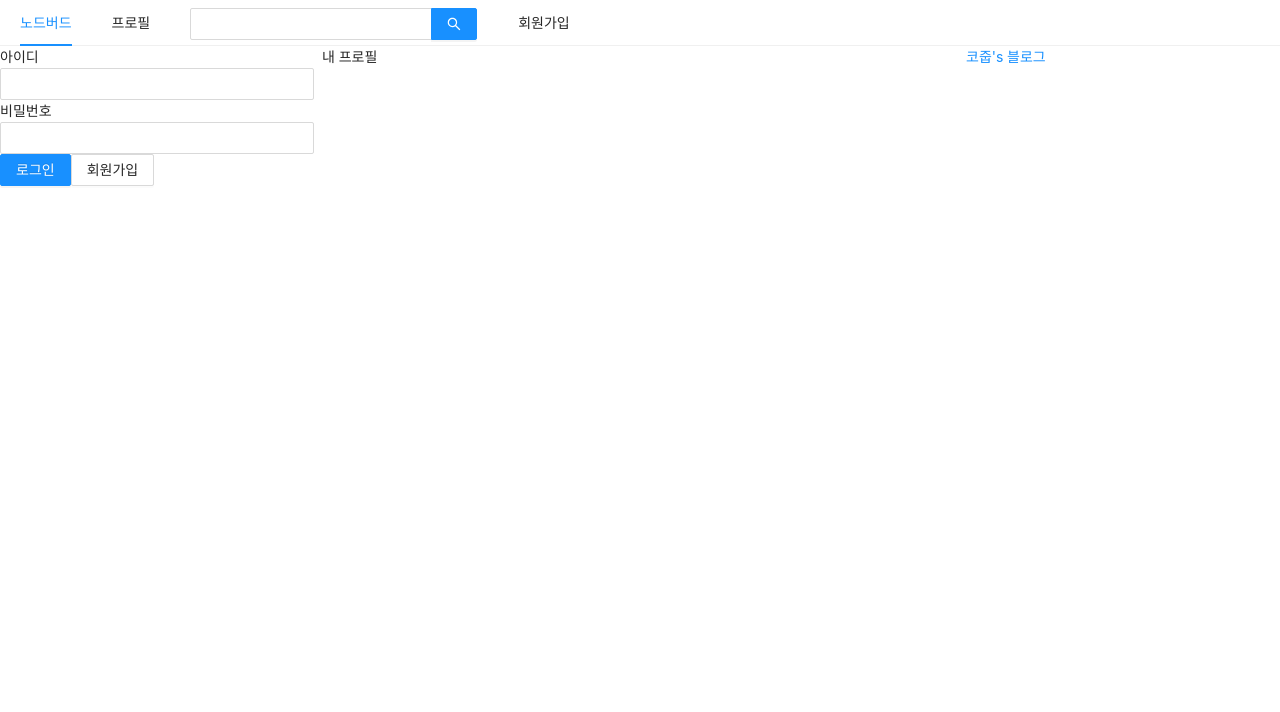
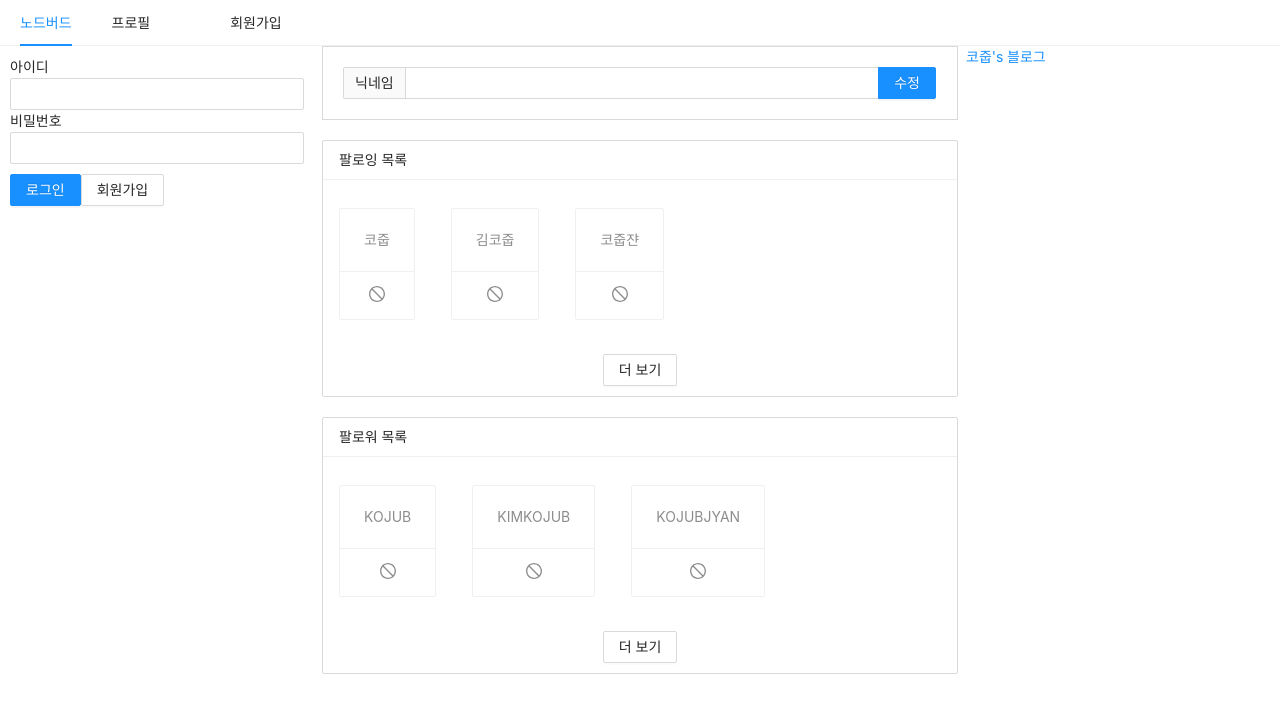
Before and after one commit to jihan-chillin/React-Lecture, a Next.js app in the folder prepare/front/: page /profile in a window 1280 px wide. Shown: the top 712 px of the page. Built offline with nearby package versions, Linux system fonts and the light colour scheme.

Commit message:
프로필UI 구현중

```diff
--- a/prepare/front/components/AppLayout.js
+++ b/prepare/front/components/AppLayout.js
@@ -2,12 +2,18 @@
 import Link from 'next/link';
 import PropTypes from 'prop-types';
 import {Menu, Input, Row, Col} from 'antd'
+import styled from 'styled-components'
 
 import LoginForm from '../components/LoginForm'
 import UserProfile from '../components/UserProfile'
 
+const searchInput = styled(Input.Search)`
+  vertical-align : middle
+`
+
 const AppLayout = ({ children }) => {
   const [isLoggedIn, setIsloggedIn] = useState(false)
+
   return (
     <div>
       <Menu mode = "horizontal">
@@ -18,7 +24,7 @@
           <Link href="/profile"><a>프로필</a></Link>
         </Menu.Item>
         <Menu.Item>
-          <Input.Search enterButton style={{verticalAlign : 'middle'}}/>
+          <searchInput enterButton />
         </Menu.Item>
         <Menu.Item>
           <Link href="/signup"><a>회원가입</a></Link>
@@ -27,10 +33,10 @@
 
       <Row gutter={8}>
         <Col xs={24} md={6}>
-          {isLoggedIn ? <UserProfile/> : <LoginForm/>}
+          {isLoggedIn ? <UserProfile setIsloggedIn={setIsloggedIn}/> : <LoginForm setIsloggedIn={setIsloggedIn}/>}
         </Col>
         <Col xs={24} md={12}>
-        {children}
+          {children}
         </Col>
         <Col xs={24} md={6}>
           <a href='https://blog.naver.com/kimjihan77' target='_blank' rel='noreferrer noopener'>코줍's 블로그</a>
--- /dev/null
+++ b/prepare/front/components/FollowingList.js
@@ -0,0 +1,32 @@
+import React from 'react'
+import PropTypes from 'prop-types'
+import {Button, Card, List} from 'antd'
+import {StopOutlined} from '@ant-design/icons'
+
+const FollowingList = ({header, data}) =>{
+    return(
+        <List
+            style={{marginBottom : 20}}
+            grid={{gutter : 4, xs : 2, md : 3}}
+            size = "small"
+            header={<div>{header}</div>}
+            loadMore={<div style={{textAlign : 'center', margin : '10px 0'}}><Button>더 보기</Button></div>}
+            bordered
+            dataSource={data}
+            renderItem={(item)=>(
+                <List.Item style={{marginTop : 20}}>
+                    <Card actions={[<StopOutlined key="stop"/>]}>
+                        <Card.Meta description={item.nickname}/>
+                    </Card>
+                </List.Item>
+            )}
+        />
+    )
+}
+
+FollowingList.propTypes = {
+    header : PropTypes.string.isRequired,
+    data : PropTypes.array.isRequired
+}
+
+export default FollowingList
--- /dev/null
+++ b/prepare/front/components/FollwerList.js
@@ -0,0 +1,32 @@
+import React from 'react'
+import PropTypes from 'prop-types'
+import {Button, Card, List} from 'antd'
+import {StopOutlined} from '@ant-design/icons'
+
+const FollowerList = ({header, data}) =>{
+    return(
+        <List
+            style={{marginBottom : 20}}
+            grid={{gutter : 4, xs : 2, md : 3}}
+            size = "small"
+            header={<div>{header}</div>}
+            loadMore={<div style={{textAlign : 'center', margin : '10px 0'}}><Button>더 보기</Button></div>}
+            bordered
+            dataSource={data}
+            renderItem={(item)=>(
+                <List.Item style={{marginTop : 20}}>
+                    <Card actions={[<StopOutlined key="stop"/>]}>
+                        <Card.Meta description={item.nickname}/>
+                    </Card>
+                </List.Item>
+            )}
+        />
+    )
+}
+
+FollowerList.propTypes = {
+    header : PropTypes.string.isRequired,
+    data : PropTypes.array.isRequired
+}
+
+export default FollowerList
--- a/prepare/front/components/LoginForm.js
+++ b/prepare/front/components/LoginForm.js
@@ -1,8 +1,18 @@
-import React, { useCallback, useState } from 'react'
+import React, { useCallback, useState, useMemo } from 'react'
+import styled from 'styled-components'
 import {Form, Input, Button} from 'antd'
+
 import Link from 'next/link'
 
-const LoginForm = () =>{
+const ButtonWrapper = styled.div`
+    marginTop : 10px
+`
+
+const FormWrapper = styled(Form)`
+    padding : 10px
+`
+
+const LoginForm = ({setIsloggedIn}) =>{
     const [id, setId] = useState('')
     const onChnageId = useCallback((e)=>{
         setId(e.target.value)
@@ -13,8 +23,15 @@
         setPassword(e.target.value)
     }, [])
 
+    const style = useMemo(()=>({marginTop : 10}),[])
+
+    const onSubmitForm = useCallback(() =>{
+        console.log(id, password)
+        setIsloggedIn(true)
+    },[id, password])
+
     return(
-        <Form>
+        <FormWrapper onFinish={onSubmitForm}>
             <div>
                 <label htmlFor='user-id'>아이디</label>
                 <br/>
@@ -25,15 +42,14 @@
                 <br/>
                 <Input name = 'user-password'
                     value={password}
-                    type={password}
+                    type='password'
                     onChange={onChnagePassword} required/>
             </div>
-            <div>
+            <ButtonWrapper style={style}>
                 <Button type='primary' htmlType='submit' loading={false}>로그인</Button>
                 <Link href='/signup'><a><Button>회원가입</Button></a></Link>
-            </div>
-
-        </Form>
+            </ButtonWrapper>
+        </FormWrapper>
     )
 }
 
--- /dev/null
+++ b/prepare/front/components/NicknameEditForm.js
@@ -0,0 +1,19 @@
+import React, {useMemo} from 'react'
+import {Form, Input} from 'antd'
+
+const NicknameEditForm = () =>{
+    // 이렇게 해야 스타일 작업이 rerendering되지 않고, 최적화할 수 있음.
+    const style = useMemo(()=>({
+        marginBottom : '20px',
+        border : '1px solid #d9d9d9',
+        padding : '20px'
+    }),[])
+
+    return(
+            <Form style={style}>
+                <Input.Search addonBefore="닉네임" enterButton="수정"/>
+            </Form>
+    )
+}
+
+export default NicknameEditForm
--- a/prepare/front/components/UserProfile.js
+++ b/prepare/front/components/UserProfile.js
@@ -1,8 +1,30 @@
-import React from 'react'
+import React, { useCallback } from 'react'
 
-const UserProfile = () =>{
+import { Card, Button } from 'antd'
+import Avatar from 'antd/lib/avatar/avatar'
+
+const UserProfile = ({setIsloggedIn}) =>{
+    const onLogout = useCallback(() =>{
+        console.log("로그아웃")
+        setIsloggedIn(false)
+    },[])
+
     return(
-        <></>
+        <Card
+            actions={[
+                <>
+                    <div key="twit">짹짹<br/>0</div>
+                    <div key="following">팔로잉<br/>0</div>
+                    <div key="follower">팔로워<br/>0</div>
+                </>
+            ]}
+        >
+            <Card.Meta
+                avatar={<Avatar>Kozub</Avatar>}
+                title='Kozub'
+            />
+            <Button onClick={onLogout}>로그아웃</Button>
+        </Card>
     )
 }
 
--- a/prepare/front/pages/profile.js
+++ b/prepare/front/pages/profile.js
@@ -1,17 +1,26 @@
 import React from 'react';
 import Head from 'next/head'
+
 import AppLayout from '../components/AppLayout';
+import NicknameEditForm from '../components/NicknameEditForm';
+import FollowingList from '../components/FollowingList';
+import FollowerList from '../components/FollwerList';
 
-const Profile = () => (
+const Profile = () => {
+  const following = [{nickname : '코줍'}, {nickname : '김코줍'}, {nickname : '코줍쟌'}]
+  const follower = [{nickname : 'KOJUB'}, {nickname : 'KIMKOJUB'}, {nickname : 'KOJUBJYAN'}]
+    return(
     <>
       <Head>
-      <meta charSet='utf-8'/>
         <title>profile</title>
       </Head>
       <AppLayout>
-      <div>내 프로필</div>
+        <NicknameEditForm/>
+        <FollowingList header="팔로잉 목록" data={following}/>
+        <FollowerList header="팔로워 목록" data={follower}/>
       </AppLayout>
     </>
-);
+    )
+  };
 
 export default Profile;
```
Also changed, not shown: 1 other file (tests, documents, lock files or other folders). Lines whose indentation alone changed are shown as unchanged.
